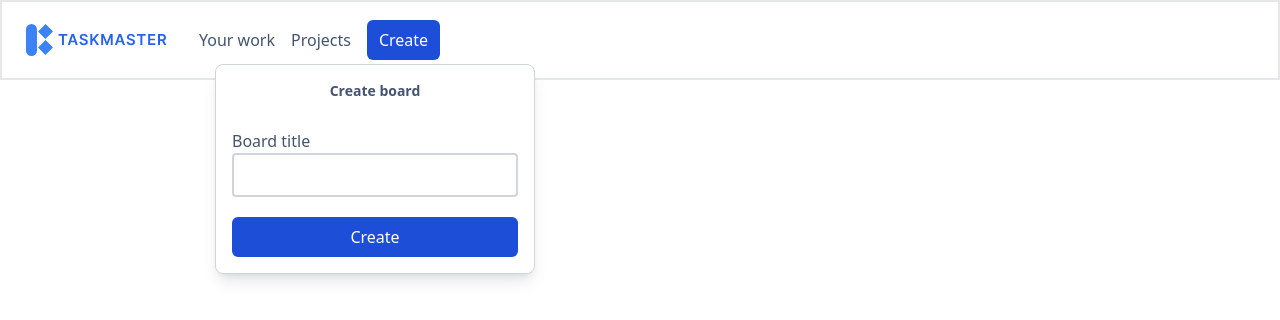
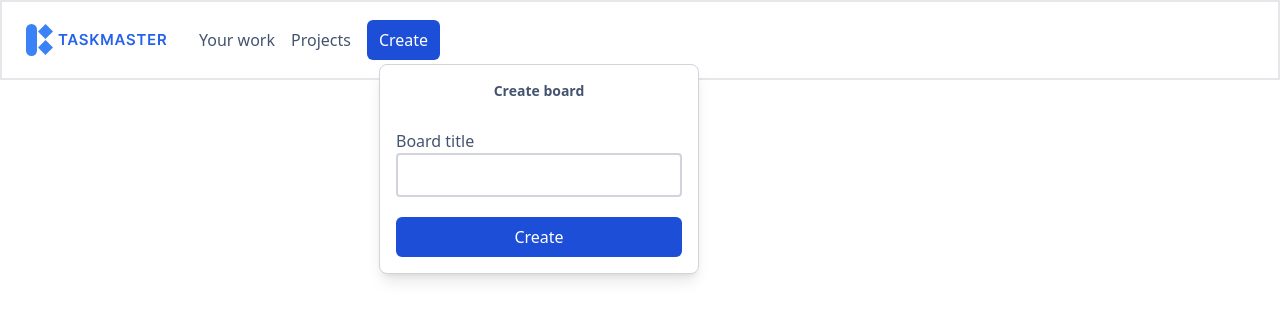
Before and after one commit to sdphat/taskmaster, a React (Vite) app: page /app in a window 1280 px wide. Both pictures are taken after a click on the button "Create". Shown: the top 320 px of the page. Built offline with nearby package versions, Linux system fonts and the light colour scheme; no server answers; some icons are missing.

Commit message:
Update DropdownPanel component to support various anchor positions

```diff
--- a/src/components/DropdownPanel.tsx
+++ b/src/components/DropdownPanel.tsx
@@ -7,6 +7,9 @@ import Button from "./Button";
 
 const DROPDOWN_MARGIN = 4;
 
+export type HorizontalPosition = "left" | "right" | "center";
+export type VerticalPosition = "top" | "bottom" | "center";
+
 export interface DropdownPanelProps {
   onCloseDropdown: () => void;
   onClickGoBack: () => void;
@@ -15,6 +18,8 @@ export interface DropdownPanelProps {
   children: ReactNode;
   className?: string;
   title: ReactNode;
+  x?: HorizontalPosition;
+  y?: VerticalPosition;
 }
 
 const DropdownPanelWrapper = tw.div`
@@ -31,6 +36,52 @@ const DropdownPanelWrapper = tw.div`
   shadow-lg
 `;
 
+const makeOffsetVerticalStyle = (
+  y: VerticalPosition,
+  anchor: HTMLElement
+): React.CSSProperties => {
+  if (y === "bottom") {
+    return {
+      top: anchor.offsetTop + anchor.offsetHeight + DROPDOWN_MARGIN,
+      transform: "translateY(0)",
+    };
+  }
+  if (y === "top") {
+    return {
+      top: anchor.offsetTop - DROPDOWN_MARGIN,
+      transform: "translateY(-100%)",
+    };
+  }
+
+  return {
+    top: anchor.offsetTop + anchor.offsetHeight / 2,
+    transform: "translateY(-50%)",
+  };
+};
+
+const makeOffsetHorizontalStyle = (
+  x: HorizontalPosition,
+  anchor: HTMLElement
+): React.CSSProperties => {
+  if (x === "left") {
+    return {
+      left: anchor.offsetLeft - DROPDOWN_MARGIN,
+      transform: "translateX(0)",
+    };
+  }
+  if (x === "right") {
+    return {
+      left: anchor.offsetLeft + anchor.offsetWidth,
+      transform: "translateX(-100%)",
+    };
+  }
+
+  return {
+    left: anchor.offsetLeft + anchor.offsetWidth / 2,
+    transform: "translateX(-50%)",
+  };
+};
+
 const DropdownPanel = ({
   anchor,
   onCloseDropdown,
@@ -39,6 +90,8 @@ const DropdownPanel = ({
   onClickGoBack,
   title,
   className,
+  x = "left",
+  y = "bottom",
 }: DropdownPanelProps) => {
   const [dropdownElement, setDropdownElement] = useState<HTMLElement>();
   useClickOutside({
@@ -49,10 +102,17 @@ const DropdownPanel = ({
       }
     },
   });
+
   return (
     <DropdownPanelWrapper
       ref={(el) => setDropdownElement(el as HTMLElement)}
-      style={{ top: anchor.offsetTop + anchor.offsetHeight + DROPDOWN_MARGIN }}
+      style={{
+        ...makeOffsetVerticalStyle(y, anchor),
+        ...makeOffsetHorizontalStyle(x, anchor),
+        transform: `${makeOffsetHorizontalStyle(x, anchor).transform} ${
+          makeOffsetVerticalStyle(y, anchor).transform
+        }`,
+      }}
       className={className}
     >
       <Button
--- a/src/components/DropdownRemoveAssertion.tsx
+++ b/src/components/DropdownRemoveAssertion.tsx
@@ -1,19 +1,28 @@
 import Button from "./Button";
-import DropdownPanel from "./DropdownPanel";
+import DropdownPanel, {
+  HorizontalPosition,
+  VerticalPosition,
+} from "./DropdownPanel";
 
 export interface DropdownRemoveAssertionProps {
   anchor: HTMLElement;
   onCloseDropdown: () => void;
   onClickDeleteConfirm: () => void;
+  x?: HorizontalPosition;
+  y?: VerticalPosition;
 }
 
 const DropdownRemoveAssertion = ({
   anchor,
   onCloseDropdown,
   onClickDeleteConfirm,
+  x,
+  y,
 }: DropdownRemoveAssertionProps) => {
   return (
     <DropdownPanel
+      x={x}
+      y={y}
       anchor={anchor}
       canGoBack={false}
       onClickGoBack={() => {}}
--- a/src/routes/App/Board/Settings/MemberList.tsx
+++ b/src/routes/App/Board/Settings/MemberList.tsx
@@ -52,10 +52,12 @@ const MemberListItem = ({
     setDeleteBtnAnchor(undefined);
   };
 
+  const isSameUser = member.User.email === currentUser.email;
+
   return (
     <div
       key={member.id}
-      className="hover:bg-gray-200 px-2 transition-all rounded"
+      className="hover:bg-gray-200 px-2 py-1 transition-all rounded"
     >
       <div className="flex items-center gap-2">
         <div className="flex flex-none w-[36rem] items-center py-2">
@@ -67,20 +69,28 @@ const MemberListItem = ({
           </div>
           <span className="font-medium">{member.User.fullName}</span>
         </div>
-        <div>
+        <div className="w-40">
+          {isSameUser ? (
+            <span className="px-2">
+              {
+                ROLE_OPTIONS.find((opt) => opt.value === member.memberRole)
+                  ?.label
+              }
+            </span>
+          ) : (
             <Select
               isSearchable={false}
-            className="w-40"
+              className="w-full"
               options={ROLE_OPTIONS}
               defaultValue={ROLE_OPTIONS.find(
                 (opt) => opt.value === member.memberRole
               )}
             />
+          )}
         </div>
         <div className="flex-1"></div>
         <div>
-          {member.memberRole !== "ADMIN" &&
-            member.User.email !== currentUser.email && (
+          {member.memberRole !== "ADMIN" && !isSameUser && (
             <Button
               onClick={(e) => setDeleteBtnAnchor(e.currentTarget)}
               $variant="danger"
@@ -90,6 +100,8 @@ const MemberListItem = ({
           )}
           {deleteBtnAnchor && (
             <DropdownRemoveAssertion
+              x="right"
+              y="bottom"
               anchor={deleteBtnAnchor}
               onClickDeleteConfirm={() => handleDeleteMember(member)}
               onCloseDropdown={() => setDeleteBtnAnchor(undefined)}
```
Lines whose indentation alone changed are shown as unchanged.
